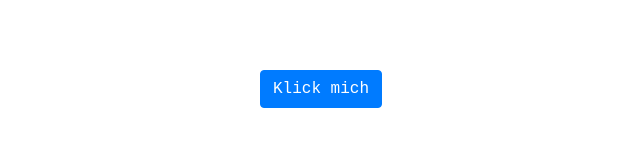
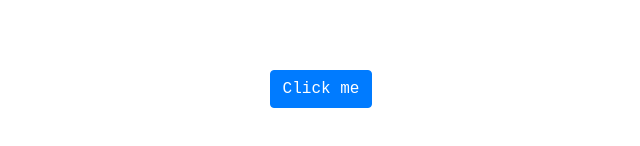
Before and after one commit to andrerferrer/rehearsal-629, a website built with webpack: page index.html in a window 1280 px wide. Shown: the part 250-396 px from the top of the page, without its empty margins (319-959 px from the left). Built offline with nearby package versions, Linux system fonts and the light colour scheme.

Commit message:
Update button to english

```diff
--- a/index.html
+++ b/index.html
@@ -8,7 +8,7 @@
   </head>
   <body>
     <div style="margin-top: 40vh; text-align: center; font: normal 24px monospace;">
-      <button class="btn btn-primary" id="click-me">Klick mich</button>
+      <button class="btn btn-primary" id="click-me">Click me</button>
     </p>
 
     <!-- Add some HTML in here -->
```
